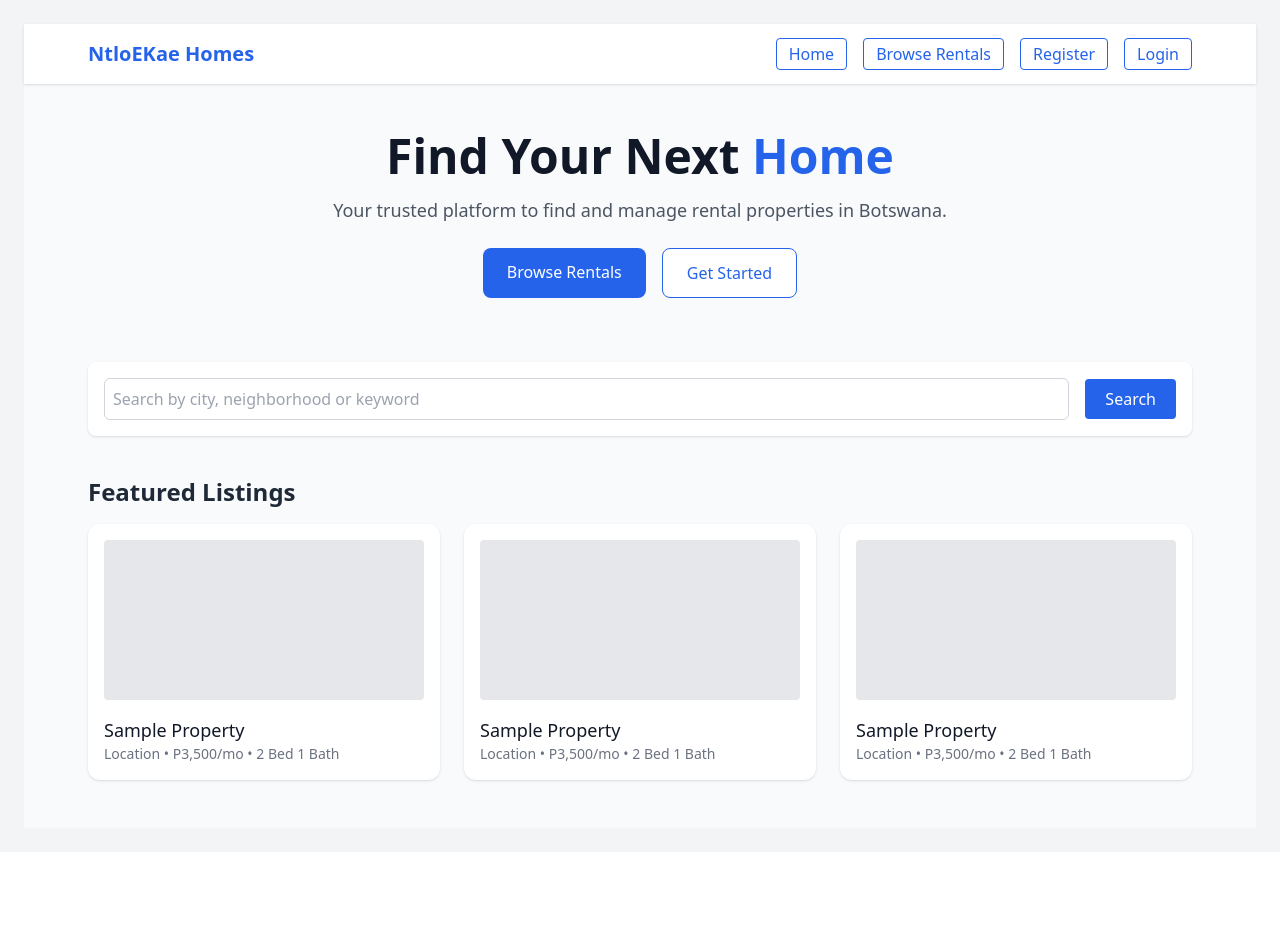
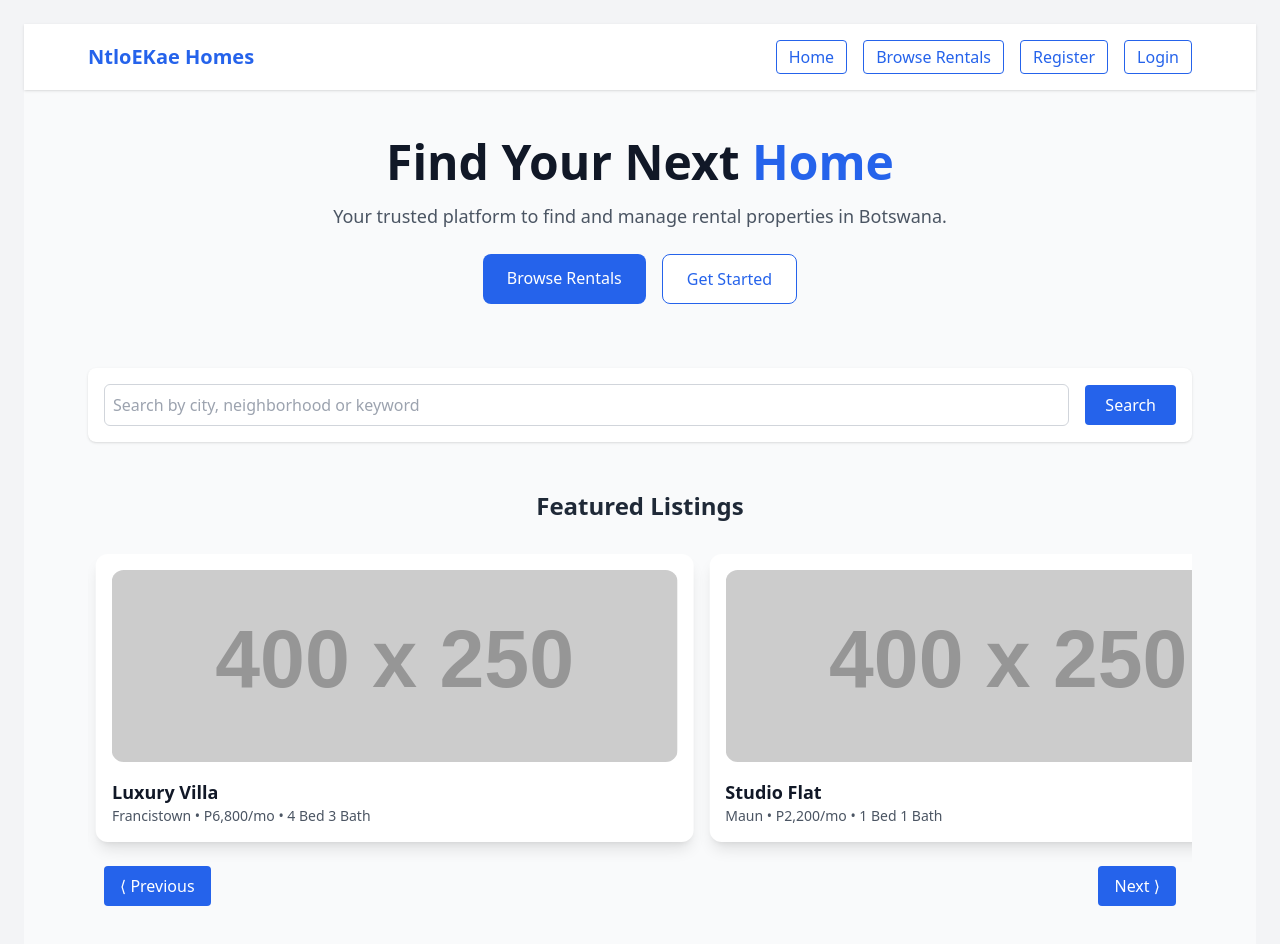
Before and after one commit to kcee01/NtloEKae_Homes, a React (Create React App) app: page / in a window 1280 px wide. Shown: the top 944 px of the page. Before the commit the page ends 852 px from the top, so only its background shows below. Built offline with nearby package versions, Linux system fonts and the light colour scheme.

Commit message:
added feature slide and pop when clicked

```diff
--- a/src/pages/HomePage.jsx
+++ b/src/pages/HomePage.jsx
@@ -1,7 +1,118 @@
-import { useState } from "react";
-import { BrowserRouter as Router, Routes, Route, Link } from "react-router-dom";
+import { useState, useEffect, useRef } from "react";
+
 export default function HomePage() {
   const [search, setSearch] = useState("");
+  const [menuOpen, setMenuOpen] = useState(false);
+  const [currentIndex, setCurrentIndex] = useState(0);
+  const [itemsPerPage, setItemsPerPage] = useState(1);
+  const [autoplay, setAutoplay] = useState(true); // New state for controlling autoplay
+  const [selectedListing, setSelectedListing] = useState(null); // State for selected listing modal
+
+  const touchStartX = useRef(null);
+  const touchEndX = useRef(null);
+
+  const listings = [
+    {
+      id: 1,
+      title: "Modern Apartment",
+      location: "Gaborone",
+      price: "P3,500/mo",
+      image: "https://via.placeholder.com/400x250?text=Property+1",
+      description: "2 Bed 1 Bath",
+      details: "This is a modern 2-bedroom apartment located in Gaborone with excellent amenities."
+    },
+    {
+      id: 2,
+      title: "Luxury Villa",
+      location: "Francistown",
+      price: "P6,800/mo",
+      image: "https://via.placeholder.com/400x250?text=Property+2",
+      description: "4 Bed 3 Bath",
+      details: "A luxury villa in Francistown with a private pool and garden."
+    },
+    {
+      id: 3,
+      title: "Studio Flat",
+      location: "Maun",
+      price: "P2,200/mo",
+      image: "https://via.placeholder.com/400x250?text=Property+3",
+      description: "1 Bed 1 Bath",
+      details: "A cozy studio flat perfect for a single person or couple."
+    },
+    {
+      id: 4,
+      title: "Townhouse",
+      location: "Palapye",
+      price: "P4,500/mo",
+      image: "https://via.placeholder.com/400x250?text=Property+4",
+      description: "3 Bed 2 Bath",
+      details: "A spacious townhouse located in a quiet neighborhood in Palapye."
+    },
+    {
+      id: 5,
+      title: "Beach Cottage",
+      location: "Kasane",
+      price: "P5,000/mo",
+      image: "https://via.placeholder.com/400x250?text=Property+5",
+      description: "2 Bed 2 Bath",
+      details: "A charming beach cottage in Kasane with breathtaking views of the water."
+    },
+  ];
+
+  useEffect(() => {
+    const updateItemsPerPage = () => {
+      const width = window.innerWidth;
+      if (width >= 1024) {
+        setItemsPerPage(3);
+      } else if (width >= 640) {
+        setItemsPerPage(2);
+      } else {
+        setItemsPerPage(1);
+      }
+    };
+
+    updateItemsPerPage();
+    window.addEventListener("resize", updateItemsPerPage);
+    return () => window.removeEventListener("resize", updateItemsPerPage);
+  }, []);
+
+  const nextSlide = () => {
+    setCurrentIndex((prevIndex) =>
+      prevIndex + 1 > listings.length - itemsPerPage ? 0 : prevIndex + 1
+    );
+  };
+
+  const prevSlide = () => {
+    setCurrentIndex((prevIndex) =>
+      prevIndex === 0 ? listings.length - itemsPerPage : prevIndex - 1
+    );
+  };
+
+  useEffect(() => {
+    if (autoplay) {
+      const interval = setInterval(nextSlide, 4000);
+      return () => clearInterval(interval);
+    }
+  }, [autoplay, itemsPerPage]);
+
+  const handleTouchStart = (e) => {
+    touchStartX.current = e.changedTouches[0].clientX;
+  };
+
+  const handleTouchEnd = (e) => {
+    touchEndX.current = e.changedTouches[0].clientX;
+    const distance = touchStartX.current - touchEndX.current;
+    if (distance > 50) nextSlide(); // swipe left
+    if (distance < -50) prevSlide(); // swipe right
+  };
+
+  const handleListingClick = (listing) => {
+    setSelectedListing(listing); // Set the selected listing to show in the modal
+  };
+
+  const closeModal = () => {
+    setSelectedListing(null); // Close the modal by setting the selected listing to null
+  };
 
   return (
     <div className="min-h-screen bg-gray-50">
@@ -9,24 +120,27 @@ export default function HomePage() {
       <nav className="bg-white shadow">
         <div className="max-w-6xl mx-auto px-6 py-4 flex justify-between items-center">
           <h1 className="text-xl font-bold text-blue-600">NtloEKae Homes</h1>
-          <div className="space-x-4">
-            <a href="/" className="text-blue-600 border px-3 py-1 rounded border-blue-600 hover:bg-blue-50">
-              Home
-            </a>
-
-            <a href="/my-listings" className="text-blue-600 border px-3 py-1 rounded border-blue-600 hover:bg-blue-50">
-              Browse Rentals
-            </a>
-
-            <a href="/register" className="text-blue-600 border px-3 py-1 rounded border-blue-600 hover:bg-blue-50">
-              Register
-            </a>
-
-            <a href="/login" className="text-blue-600 border px-3 py-1 rounded border-blue-600 hover:bg-blue-50">
-              Login
-            </a>
+          <button
+            onClick={() => setMenuOpen(!menuOpen)}
+            className="md:hidden text-blue-600 text-2xl focus:outline-none"
+          >
+            ☰
+          </button>
+          <div className="hidden md:flex space-x-4">
+            <a href="/" className="text-blue-600 border px-3 py-1 rounded border-blue-600 hover:bg-blue-50">Home</a>
+            <a href="/my-listings" className="text-blue-600 border px-3 py-1 rounded border-blue-600 hover:bg-blue-50">Browse Rentals</a>
+            <a href="/register" className="text-blue-600 border px-3 py-1 rounded border-blue-600 hover:bg-blue-50">Register</a>
+            <a href="/login" className="text-blue-600 border px-3 py-1 rounded border-blue-600 hover:bg-blue-50">Login</a>
           </div>
         </div>
+        {menuOpen && (
+          <div className="md:hidden px-6 pb-4 space-y-2">
+            <a href="/" className="block text-blue-600 border px-3 py-2 rounded border-blue-600 hover:bg-blue-50">Home</a>
+            <a href="/my-listings" className="block text-blue-600 border px-3 py-2 rounded border-blue-600 hover:bg-blue-50">Browse Rentals</a>
+            <a href="/register" className="block text-blue-600 border px-3 py-2 rounded border-blue-600 hover:bg-blue-50">Register</a>
+            <a href="/login" className="block text-blue-600 border px-3 py-2 rounded border-blue-600 hover:bg-blue-50">Login</a>
+          </div>
+        )}
       </nav>
 
       {/* Main Content */}
@@ -40,18 +154,8 @@ export default function HomePage() {
             Your trusted platform to find and manage rental properties in Botswana.
           </p>
           <div className="flex justify-center gap-4">
-            <a
-              href="/my-listings"
-              className="bg-blue-600 text-white px-6 py-3 rounded-lg font-medium hover:bg-blue-700 transition"
-            >
-              Browse Rentals
-            </a>
-            <a
-              href="/register"
-              className="bg-white border border-blue-600 text-blue-600 px-6 py-3 rounded-lg font-medium hover:bg-blue-50 transition"
-            >
-              Get Started
-            </a>
+            <a href="/my-listings" className="bg-blue-600 text-white px-6 py-3 rounded-lg font-medium hover:bg-blue-700 transition">Browse Rentals</a>
+            <a href="/register" className="bg-white border border-blue-600 text-blue-600 px-6 py-3 rounded-lg font-medium hover:bg-blue-50 transition">Get Started</a>
           </div>
         </section>
 
@@ -71,23 +175,88 @@ export default function HomePage() {
           </div>
         </section>
 
-        {/* Featured Listings */}
-        <section>
-          <h2 className="text-2xl font-semibold text-gray-800 mb-4">Featured Listings</h2>
-          <div className="grid grid-cols-1 sm:grid-cols-2 md:grid-cols-3 gap-6">
-            {[1, 2, 3].map((item) => (
-              <div
-                key={item}
-                className="bg-white shadow rounded-xl p-4 hover:shadow-lg transition"
+        {/* Featured Listings Carousel */}
+        <section className="mt-12">
+          <h2 className="text-2xl font-semibold text-gray-800 mb-6 text-center">
+            Featured Listings
+          </h2>
+
+          <div
+            className="relative overflow-hidden"
+            onTouchStart={handleTouchStart}
+            onTouchEnd={handleTouchEnd}
+            onMouseEnter={() => setAutoplay(false)}  // Pause autoplay on hover
+            onMouseLeave={() => setAutoplay(true)}   // Resume autoplay when mouse leaves
+          >
+            <div
+              className="flex transition-transform duration-500 ease-in-out"
+              style={{
+                transform: `translateX(-${(currentIndex * 100) / itemsPerPage}%)`,
+                width: `${(listings.length * 100) / itemsPerPage}%`,
+              }}
+            >
+              {listings.map((listing) => (
+                <div
+                  key={listing.id}
+                  className="snap-start w-full sm:w-1/2 md:w-1/3 p-2 flex-shrink-0 hover:scale-105 transition-transform duration-300"
+                  onClick={() => handleListingClick(listing)}  // Open modal on click
+                >
+                  <div className="bg-white rounded-xl shadow-lg p-4 h-full">
+                    <img
+                      src={listing.image}
+                      alt={listing.title}
+                      className="rounded-xl mb-4 w-full h-48 object-cover"
+                    />
+                    <h3 className="text-lg font-bold text-gray-900">
+                      {listing.title}
+                    </h3>
+                    <p className="text-gray-600 text-sm">
+                      {listing.location} • {listing.price} • {listing.description}
+                    </p>
+                  </div>
+                </div>
+              ))}
+            </div>
+
+            <div className="flex justify-between items-center mt-4 px-4">
+              <button
+                onClick={prevSlide}
+                className="bg-blue-600 text-white px-4 py-2 rounded hover:bg-blue-700"
               >
-                <div className="bg-gray-200 h-40 rounded mb-4" />
-                <h3 className="text-lg font-medium text-gray-900">Sample Property</h3>
-                <p className="text-sm text-gray-500">Location • P3,500/mo • 2 Bed 1 Bath</p>
-              </div>
-            ))}
+                ⟨ Previous
+              </button>
+              <button
+                onClick={nextSlide}
+                className="bg-blue-600 text-white px-4 py-2 rounded hover:bg-blue-700"
+              >
+                Next ⟩
+              </button>
+            </div>
           </div>
         </section>
       </div>
+
+      {/* Modal for selected listing */}
+      {selectedListing && (
+        <div className="fixed inset-0 bg-gray-800 bg-opacity-75 z-50 flex justify-center items-center">
+          <div className="bg-white p-8 rounded-lg max-w-lg w-full">
+            <button
+              onClick={closeModal}
+              className="absolute top-4 right-4 text-gray-500"
+            >
+              ✖
+            </button>
+            <h3 className="text-2xl font-bold text-gray-900">{selectedListing.title}</h3>
+            <img
+              src={selectedListing.image}
+              alt={selectedListing.title}
+              className="rounded-xl mb-4 w-full h-48 object-cover"
+            />
+            <p className="text-sm text-gray-600">{selectedListing.location} • {selectedListing.price}</p>
+            <p className="mt-4 text-gray-700">{selectedListing.details}</p>
+          </div>
+        </div>
+      )}
     </div>
   );
 }
```
